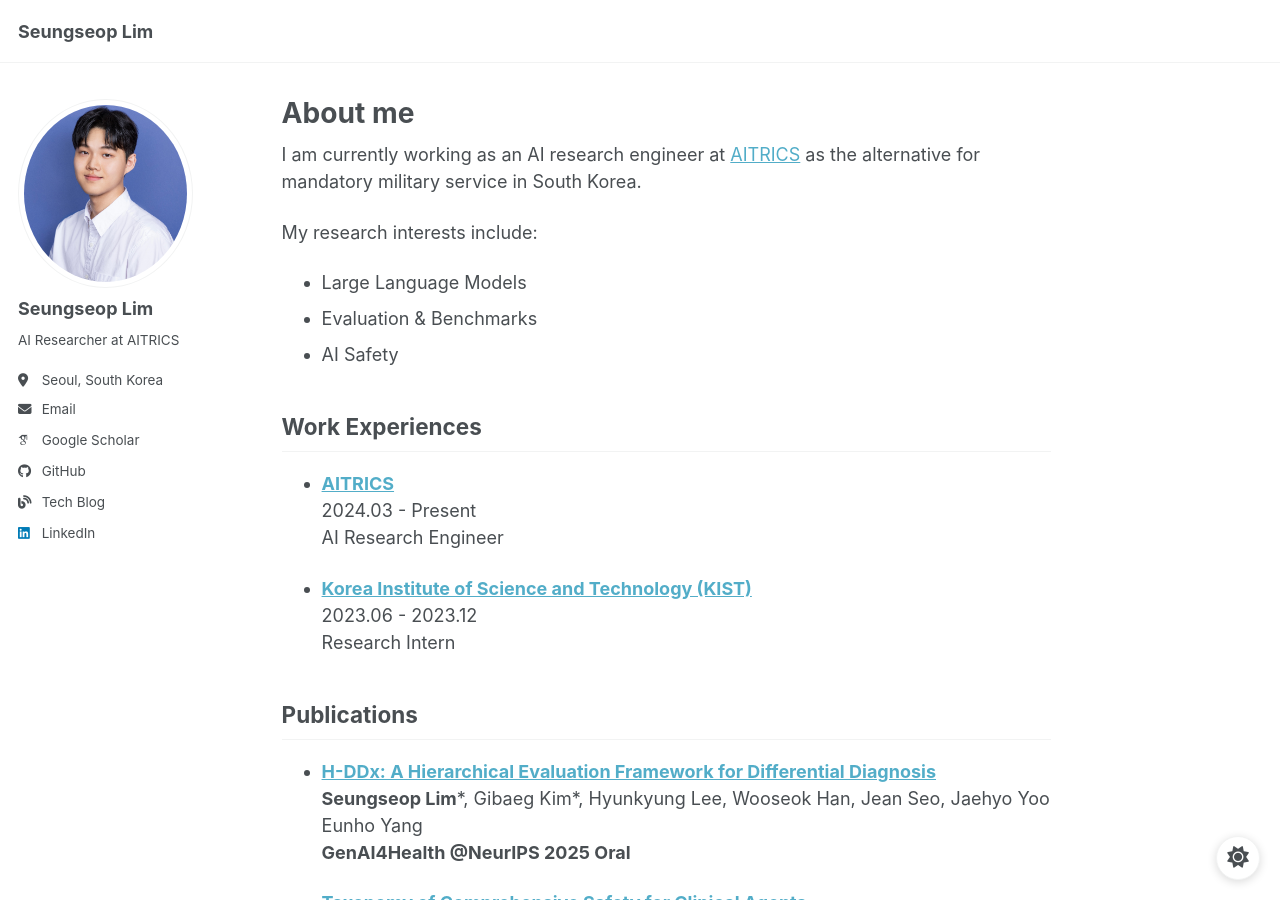
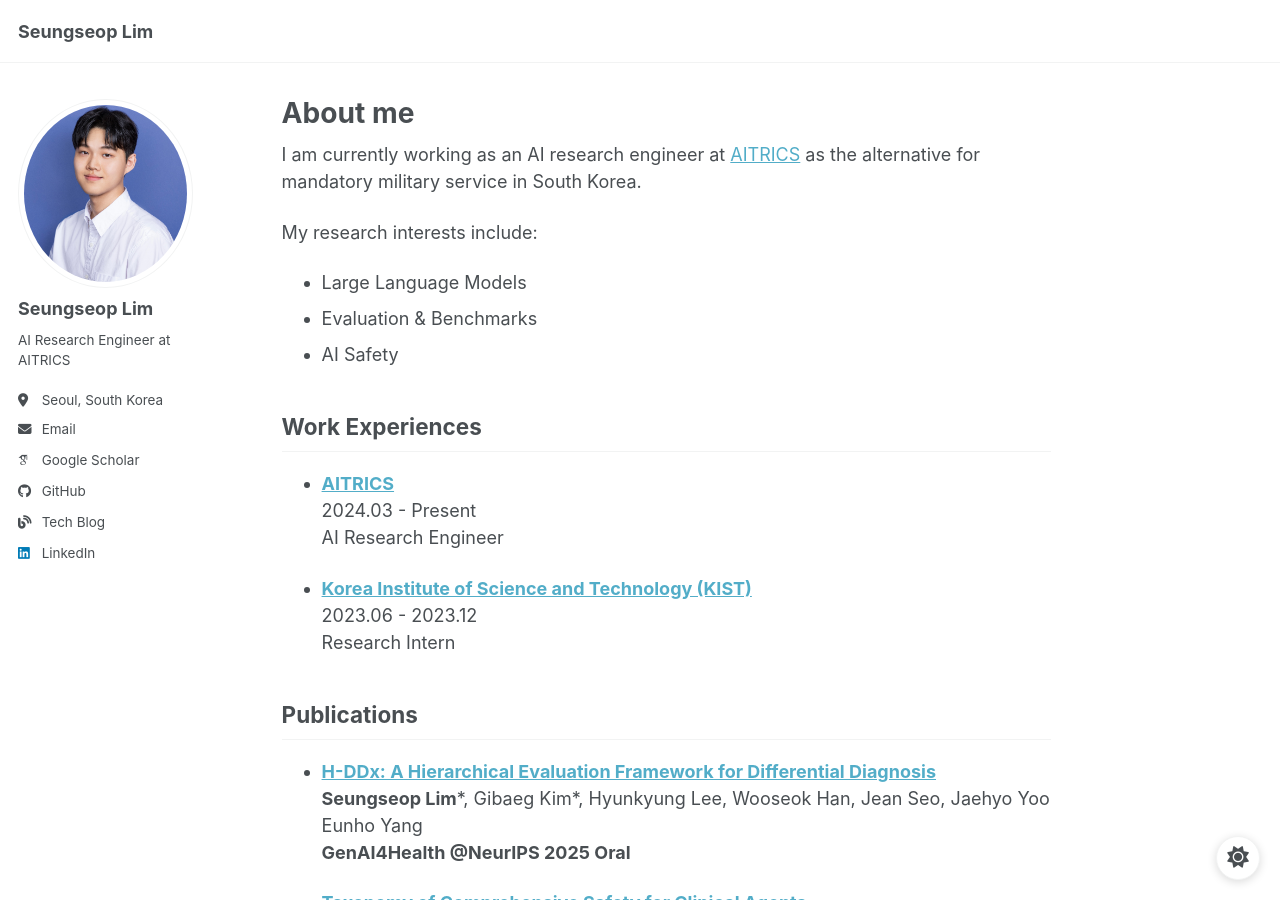
Before and after one commit to seopp/seopp.github.io, a Jekyll site: the page built from _pages/about.md, in a window 1280 px wide and 900 px high. Built offline with Jekyll 4.4.1, drawn with Linux system fonts in a browser that asks for light colours; some web fonts are replaced; a script bundle is joined from its source files by our own code; library files that are not in the unit come from our copies.

Commit message:
update config.yml

```diff
--- a/_config.yml
+++ b/_config.yml
@@ -26,7 +26,7 @@ author:
   avatar           : "profile.jpg"
   name             : "Seungseop Lim"
   pronouns         : # example: "she/her"
-  bio              : "AI Researcher at AITRICS"
+  bio              : "AI Research Engineer at AITRICS"
   location         : "Seoul, South Korea"
   # employer         : "AITRICS"
   uri              : # URL
```
